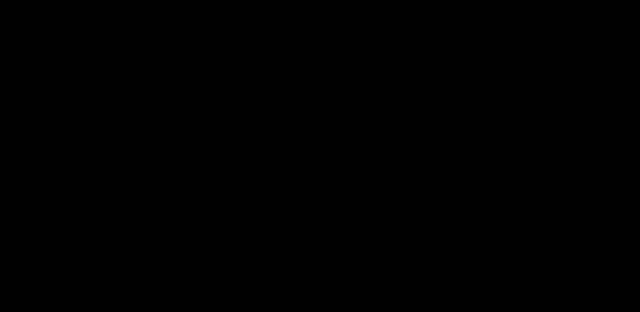
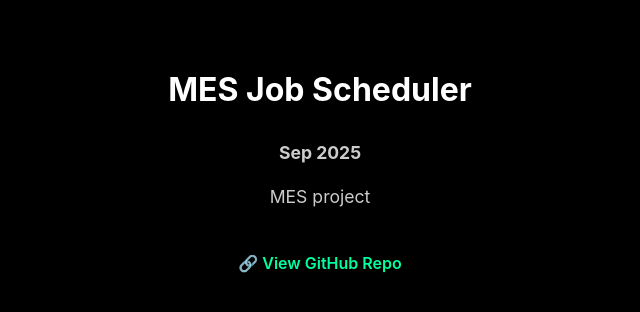
Before and after one commit to seun-ipaye/portfolio, a React (Vite) app: page /mes in a window 1280 px wide. Before the commit this address had no page. Shown: the top 312 px of the page, without its empty margins (320-960 px from the left). Built offline with nearby package versions, Linux system fonts and the light colour scheme.

Commit message:
mes page

```diff
--- a/src/App.jsx
+++ b/src/App.jsx
@@ -7,11 +7,11 @@ import Contact from "./components/Contact";
 import SpotifyPage from "./components/SpotifyPage";
 import SOCPage from "./components/SOCPage";
 import IntelliCrossPage from "./components/IntelliCrossPage";
+import MESPage from "./components/MESPage";
 
 function App() {
   return (
     <Routes>
-      {/* Homepage route */}
       <Route
         path="/"
         element={
@@ -24,11 +24,10 @@ function App() {
         }
       />
 
-      {/* Spotify project route */}
       <Route path="/spotify" element={<SpotifyPage />} />
-
       <Route path="/soc" element={<SOCPage />} />
       <Route path="/intellicross" element={<IntelliCrossPage />} />
+      <Route path="/mes" element={<MESPage />} />
     </Routes>
   );
 }
--- a/src/components/ExperienceCarousel.jsx
+++ b/src/components/ExperienceCarousel.jsx
@@ -9,7 +9,7 @@ const experiences = [
     company: "Greenshield Canada",
     logo: "/media/greenshield.png",
     role: "Data Entry Student",
-    date: "May 2024 – Aug 2024",
+    date: "May 2025 – Sep 2025",
     description: "Created new hire manual and entered 70+ providers daily",
   },
   {
--- /dev/null
+++ b/src/components/MESPage.jsx
@@ -0,0 +1,72 @@
+// src/components/MESPage.jsx
+import React from "react";
+
+function MESPage() {
+  const containerStyle = {
+    maxWidth: "800px",
+    margin: "0 auto",
+    padding: "4rem 1rem",
+    color: "white",
+    fontFamily: "'Inter', sans-serif",
+    lineHeight: "1.6",
+    textAlign: "center",
+  };
+
+  const headingStyle = {
+    fontSize: "2rem",
+    fontWeight: "bold",
+    marginBottom: "1.5rem",
+  };
+
+  const paragraphStyle = {
+    marginBottom: "1rem",
+    fontSize: "1.1rem",
+    color: "#ccc",
+  };
+
+  const listStyle = {
+    listStyleType: "disc",
+    paddingLeft: "1.5rem",
+    textAlign: "left",
+    margin: "1rem 0",
+  };
+
+  const linkStyle = {
+    display: "inline-block",
+    marginTop: "1.5rem",
+    color: "#00ff9f",
+    textDecoration: "none",
+    fontWeight: "600",
+    transition: "opacity 0.2s",
+  };
+
+  const linkHover = {
+    opacity: 0.8,
+  };
+
+  return (
+    <div style={containerStyle}>
+      <h1 style={headingStyle}>MES Job Scheduler</h1>
+
+      <p style={paragraphStyle}>
+        <strong>Sep 2025</strong>
+      </p>
+
+      <p style={paragraphStyle}>MES project</p>
+
+      <a
+        href="https://github.com/seun-ipaye/MESJobScheduler"
+        target="_blank"
+        rel="noopener noreferrer"
+        style={linkStyle}
+        onMouseEnter={(e) => (e.target.style.opacity = linkHover.opacity)}
+        onMouseLeave={(e) => (e.target.style.opacity = "1")}
+      >
+        🔗 View GitHub Repo
+      </a>
+      <br />
+    </div>
+  );
+}
+
+export default MESPage;
--- a/src/components/ProjectsGrid.jsx
+++ b/src/components/ProjectsGrid.jsx
@@ -14,7 +14,14 @@ const gridItems = [
     hoverable: true,
   },
   { id: "A2", label: "cool", media: "/media/binarygif.gif", type: "gif" },
-  { id: "A5", label: "W", media: "/media/binarygif.gif", type: "gif" },
+  {
+    id: "A5",
+    label: "MES",
+    media: "/media/MESpic.jpg",
+    type: "image",
+    href: "/mes",
+    hoverable: true,
+  },
   { id: "B5", label: "B5", media: "/media/binarygif.gif", type: "gif" },
   { id: "C3", label: "SPO", media: "/media/binarygif.gif", type: "gif" },
   { id: "C6", label: "V", media: "/media/v.mp4", type: "video" },
```
Also changed, not shown: public/media/MESpic.jpg (added).
